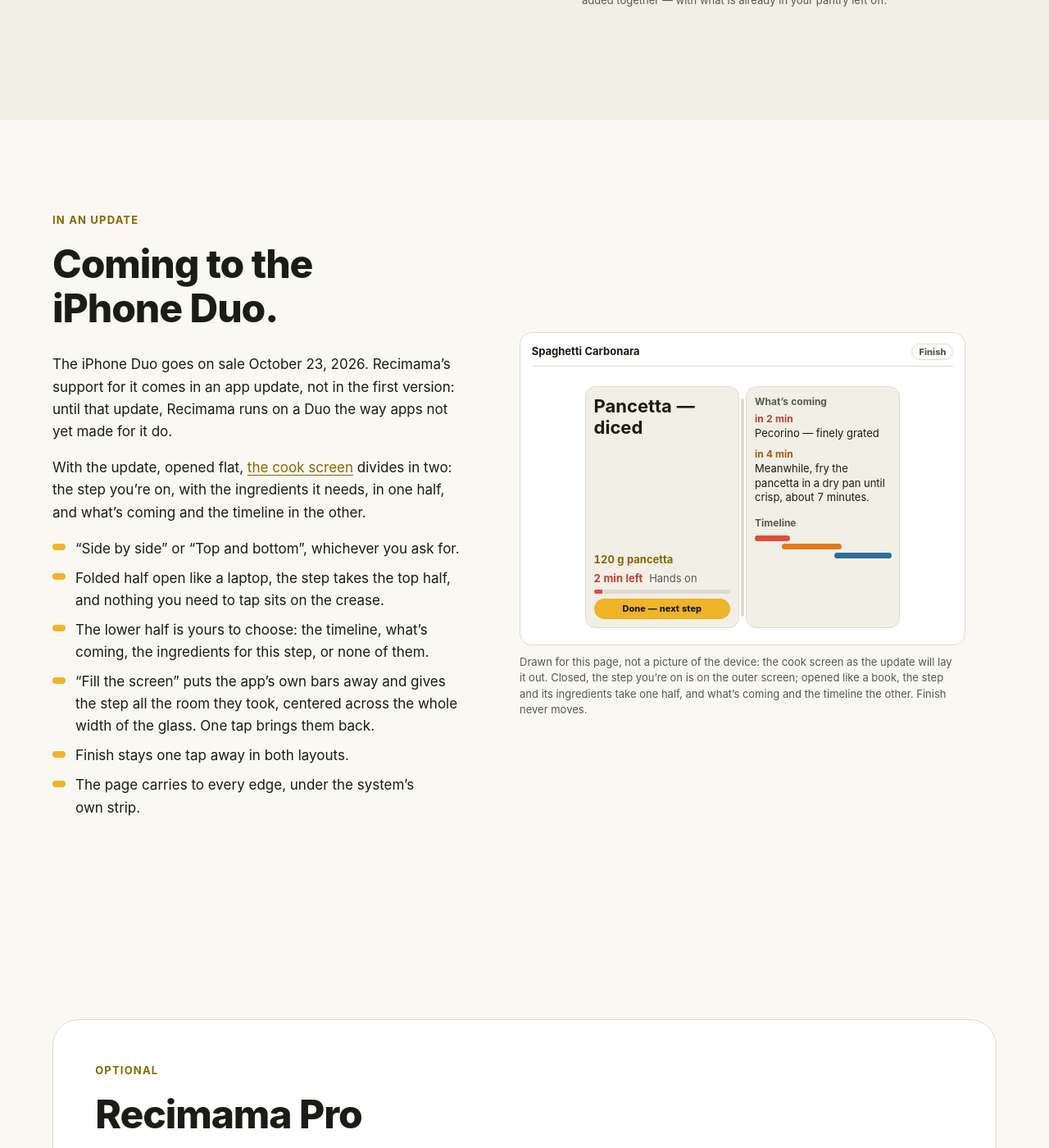
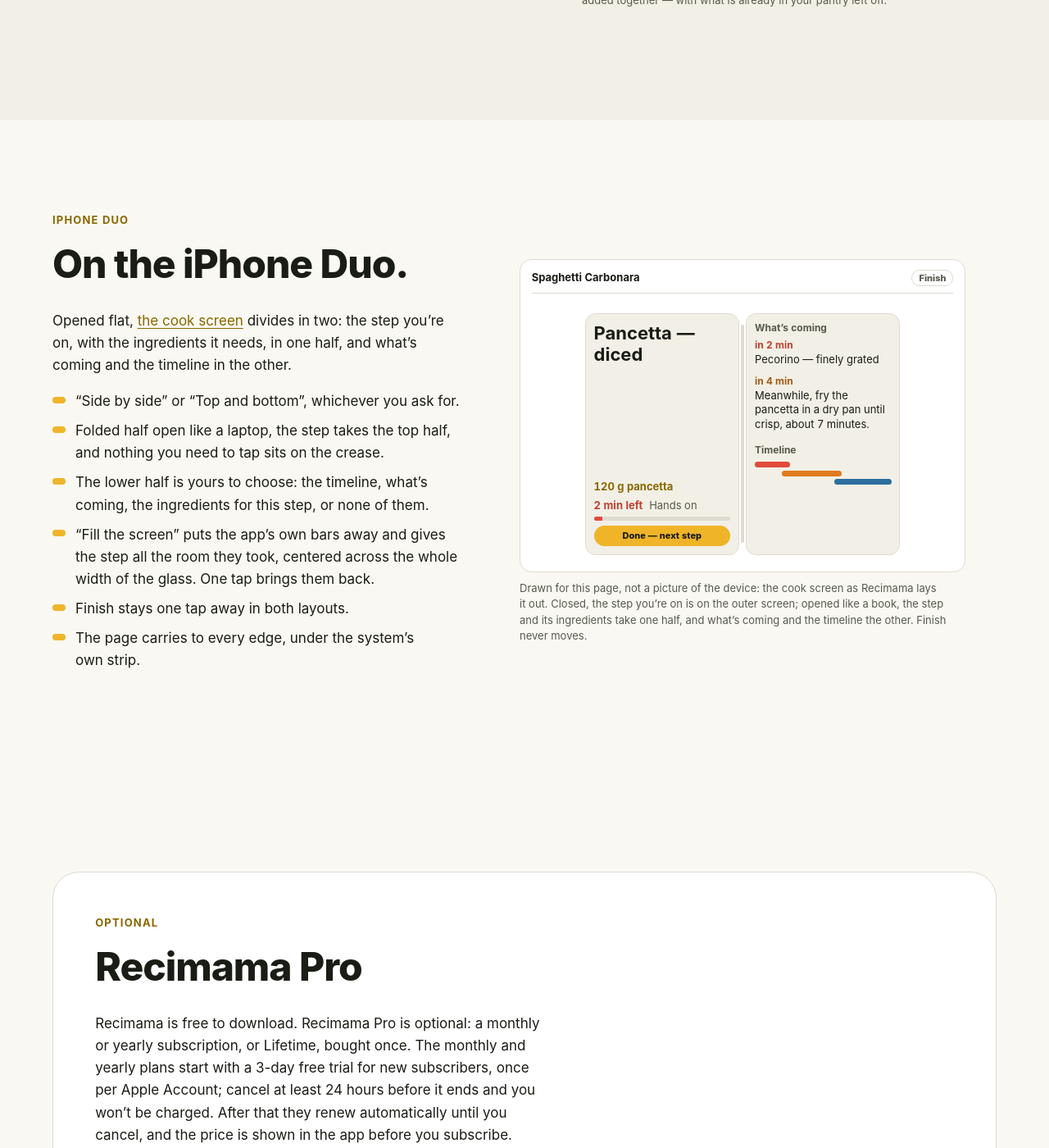
Before and after one commit to Dj1172564/Dj1172564.github.io, a Jekyll site: the page built from index.html, in a window 1280 px wide and 1400 px high, scrolled down 7079 px. Shown: the whole window at 82% size. Built offline with Jekyll 4.4.1, drawn with Linux system fonts in a browser that asks for light colours.

Commit message:
The iPhone Duo section in the present tense: the app on the App Store already supports the Duo, so "On the iPhone Duo.", no paragraph about an update, and the drawing's caption says "as Recimama lays it out"

```diff
--- a/index.html
+++ b/index.html
@@ -425,47 +425,39 @@
 </section>
 
 {%- comment -%}
-  The iPhone Duo section. Apple has announced the device and it goes on sale October 23, 2026;
-  Recimama's support for it ships in an APP UPDATE, not in the first version. So every line here is
-  written in the future — "Coming to", "comes in an app update" — and nothing claims that the
-  download waiting on the App Store already folds. None of it is Pro (CookAlongView gates none of
-  the layout work behind a subscription), so nothing here is marked Pro.
+  The iPhone Duo section. The app on the App Store supports the iPhone Duo, so every line here is
+  in the present tense and says only what that app does: nothing is promised for a later update.
+  None of it is Pro (none of the layout work is behind a subscription), so nothing here is marked Pro.
 
-  Placed after "The week" and before Pro on purpose. Three reasons: the 1-2-3-4 spine through the
+  Placed after "The week" and before Pro on purpose. Two reasons: the 1-2-3-4 spine through the
   cooking story stays unbroken, where a section dropped between 3 and 4 would need a number it
-  hasn't earned; "The week" is a band, so the page's own light/band alternation wants a plain
-  section next; and a promise about next month belongs with the other two forward-looking,
-  unnumbered sections, Pro and "Coming soon to the App Store". The words still point back to
-  "Cooking along", which is the screen all of this happens on.
+  hasn't earned; and "The week" is a band, so the page's own light/band alternation wants a plain
+  section next. The words point back to "Cooking along", which is the screen all of this happens on.
 
   `duo_ready` in _config.yml takes the whole thing off the page, drawing and all.
 
-  No screenshots since 2026-10-04: the two 27.1 Duo captures (13-duo-cook, 14-duo-fill-screen) showed
-  the old spinner and "120 grams", which the app no longer draws, so the site review dropped them and
-  the files with them. The drawing, in the column they had, is the picture until the update's own
-  screens can be shot. Put them back only from a capture of the build that ships the update.
+  No screenshots: the old Duo captures (13-duo-cook, 14-duo-fill-screen) showed a spinner and
+  "120 grams", which the app no longer draws, so they came off the page. The drawing, in the column
+  they had, is the picture. Put screenshots back only from a capture of the app as it is now.
 
   The open layout's second half holds only what's coming and the timeline; the step's ingredients
-  stay in the step's half (CookAlongView.secondPane). The drawing is that open layout, and the
-  device opening into it: closed, the outer display's cook step; then one half swings open on the
-  vertical hinge like a book, and the inner display is the step with its ingredients in one half
-  (CookAlongView.focusColumn) and what's coming and the timeline in the other. It is a schematic
-  (rounded panels and a hinge line, no camera, buttons or island) and its caption says so. The
-  half-open "like a laptop" layout stays in the ticks. "Fill the screen" hides the bars and gives back
-  their height; in the 27.1 build the vertical bar stays as an empty, painted column that takes no
-  touches, and since 2026-09-30 the filled step runs under it and is centred on the glass
-  (DuoSDK.centredOnTheGlass: 16 pt a side on the outer display, 16…450 of 466 pt), so the tick says
-  the whole width.
+  stay in the step's half. The drawing is that open layout, and the device opening into it: closed,
+  the outer display's cook step; then one half swings open on the vertical hinge like a book, and the
+  inner display is the step with its ingredients in one half and what's coming and the timeline in the
+  other. It is a schematic (rounded panels and a hinge line, no camera, buttons or island) and its
+  caption says so. The half-open "like a laptop" layout stays in the ticks. "Fill the screen" hides
+  the bars and gives back their height; the vertical bar stays as an empty, painted column that takes
+  no touches, and the filled step runs under it and is centered on the glass, so the tick says the
+  whole width.
 {%- endcomment %}
 {% if site.duo_ready %}
 <section class="step" id="duo" aria-labelledby="duo-title">
   <div class="wrap">
     <div class="feature">
       <div class="feature-text">
-        <p class="eyebrow">In an update</p>
-        <h2 id="duo-title">Coming to the iPhone Duo.</h2>
-        <p>The iPhone Duo goes on sale October 23, 2026. Recimama’s support for it comes in an app update, not in the first version: until that update, Recimama runs on a Duo the way apps not yet made for it do.</p>
-        <p>With the update, opened flat, <a href="#cook">the cook screen</a> divides in two: the step you’re on, with the ingredients it needs, in one half, and what’s coming and the timeline in the other.</p>
+        <p class="eyebrow">iPhone Duo</p>
+        <h2 id="duo-title">On the iPhone Duo.</h2>
+        <p>Opened flat, <a href="#cook">the cook screen</a> divides in two: the step you’re on, with the ingredients it needs, in one half, and what’s coming and the timeline in the other.</p>
         <ul class="ticks">
           <li>“Side by side” or “Top and bottom”, whichever you ask for.</li>
           <li>Folded half open like a laptop, the step takes the top half, and nothing you need to tap sits on the crease.</li>
@@ -520,7 +512,7 @@
               </div>
             </div>
           </div>
-          <figcaption>Drawn for this page, not a picture of the device: the cook screen as the update will lay it out. Closed, the step you’re on is on the outer screen; opened like a book, the step and its ingredients take one half, and what’s coming and the timeline the other. Finish never moves.</figcaption>
+          <figcaption>Drawn for this page, not a picture of the device: the cook screen as Recimama lays it out. Closed, the step you’re on is on the outer screen; opened like a book, the step and its ingredients take one half, and what’s coming and the timeline the other. Finish never moves.</figcaption>
         </figure>
       </div>
     </div>
```
Also changed, not shown: _config.yml (+3 -4 lines).
